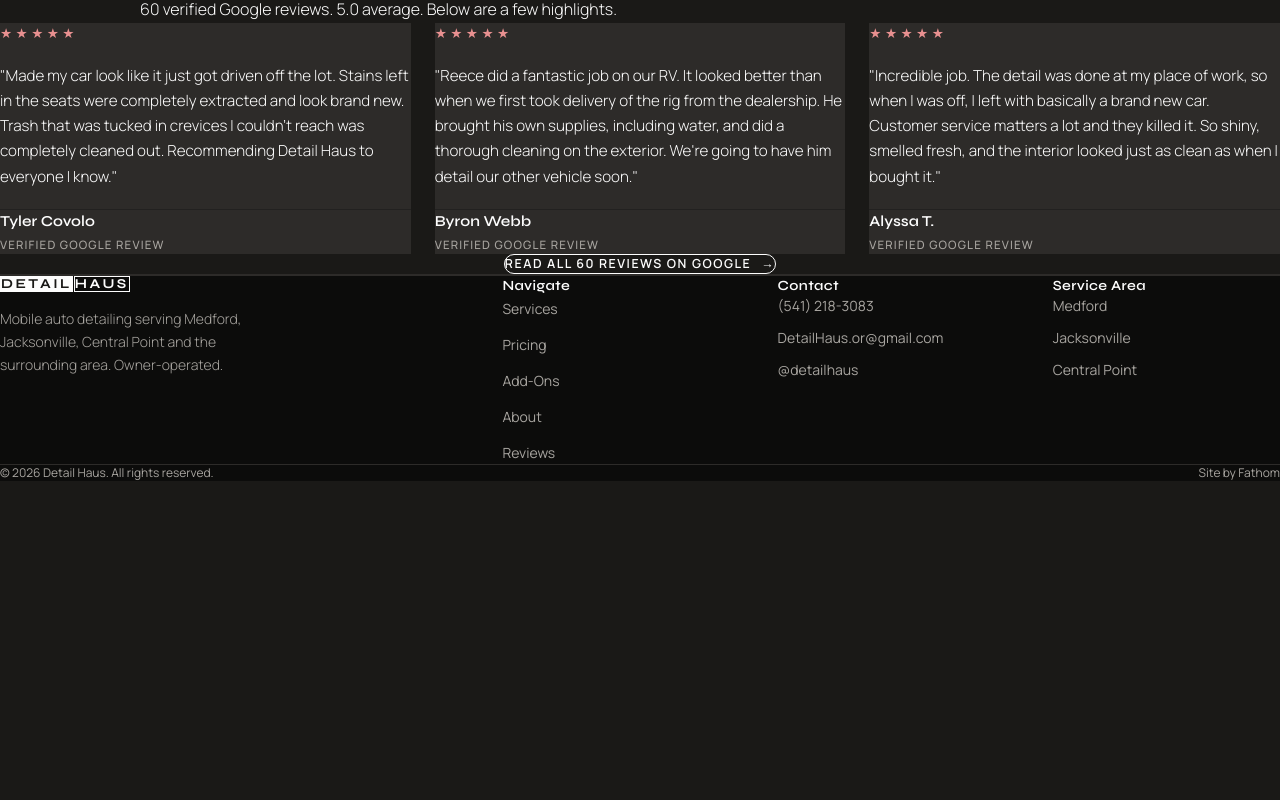
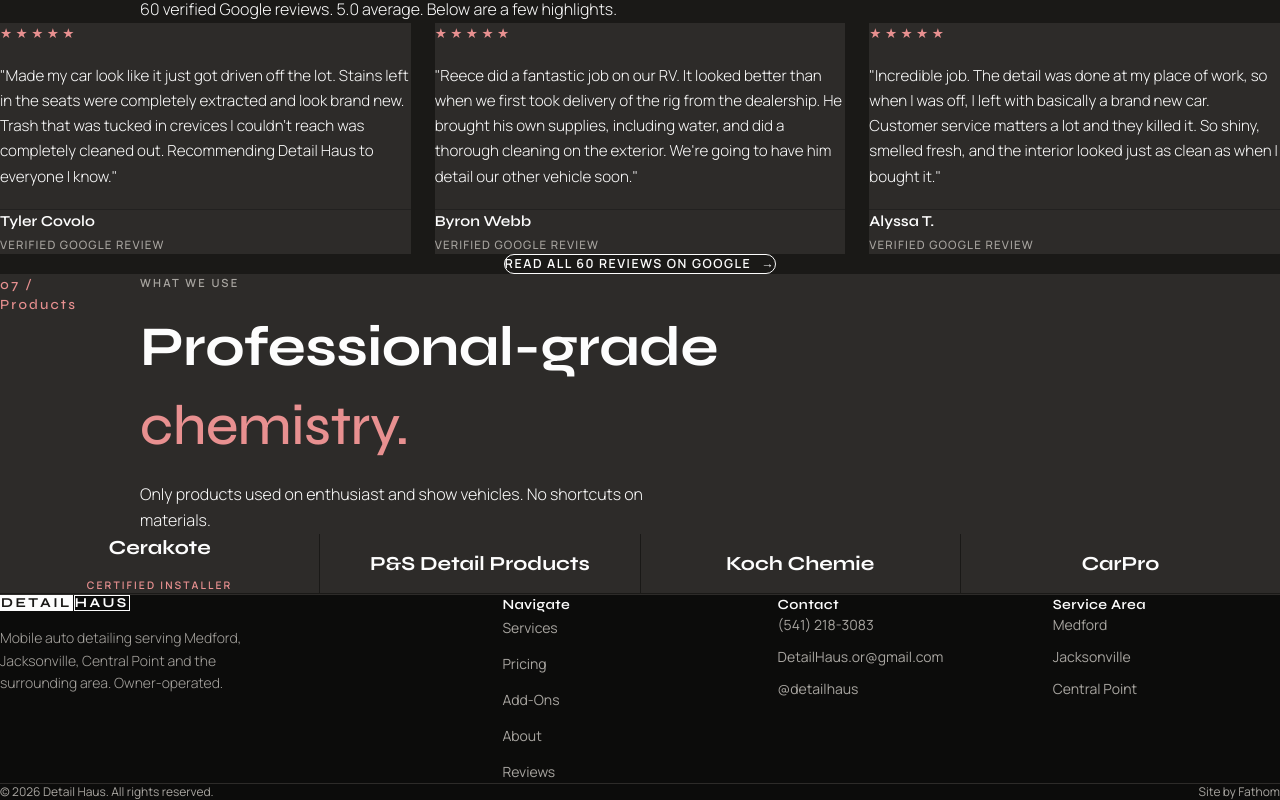
Before and after one commit to ryanwittmers/client-detail-haus, a Next.js app in the folder detail-haus-site/: page / in a window 1280 px wide. Shown: the part 3518-4318 px from the top of the page. Before the commit the page ends 3999 px from the top, so only its background shows below. Built offline with nearby package versions, Linux system fonts and the light colour scheme.

Commit message:
feat: add products/brands section

```diff
--- a/detail-haus-site/app/page.tsx
+++ b/detail-haus-site/app/page.tsx
@@ -5,7 +5,8 @@
 import { AddOns }   from '@/components/sections/AddOns'
 import { Process }  from '@/components/sections/Process'
 import { About }    from '@/components/sections/About'
-import { Reviews }  from '@/components/sections/Reviews'
+import { Reviews }   from '@/components/sections/Reviews'
+import { Products }  from '@/components/sections/Products'
 
 export default function Home() {
   return (
@@ -17,6 +18,7 @@
       <Process />
       <About />
       <Reviews />
+      <Products />
     </main>
   )
 }
--- /dev/null
+++ b/detail-haus-site/components/sections/Products.tsx
@@ -0,0 +1,39 @@
+// components/sections/Products.tsx
+import { SectionHead } from '@/components/ui/SectionHead'
+import { Reveal } from '@/components/ui/Reveal'
+import Image from 'next/image'
+import { BRANDS } from '@/data/products'
+
+export function Products() {
+  return (
+    <section className="pb-24 border-b border-ink bg-charcoal">
+      <div className="max-w-[1320px] mx-auto px-10">
+        <Reveal>
+          <SectionHead
+            index="07 / Products"
+            label="What We Use"
+            title={<>Professional-grade<br /><em>chemistry.</em></>}
+            description="Only products used on enthusiast and show vehicles. No shortcuts on materials."
+            light
+          />
+        </Reveal>
+        <Reveal>
+          <div className="grid grid-cols-2 md:grid-cols-4 gap-px bg-ink">
+            {BRANDS.map(brand => (
+              <div key={brand.name} className="bg-charcoal flex flex-col items-center justify-center py-12 px-8 gap-4">
+                {brand.logo ? (
+                  <Image src={brand.logo} alt={brand.name} width={120} height={40} className="object-contain brightness-0 invert opacity-80" />
+                ) : (
+                  <span className="font-display font-bold text-xl text-white text-center">{brand.name}</span>
+                )}
+                {brand.note && (
+                  <span className="text-[0.65rem] tracking-[0.2em] uppercase text-[var(--accent-light)] font-semibold">{brand.note}</span>
+                )}
+              </div>
+            ))}
+          </div>
+        </Reveal>
+      </div>
+    </section>
+  )
+}
```
